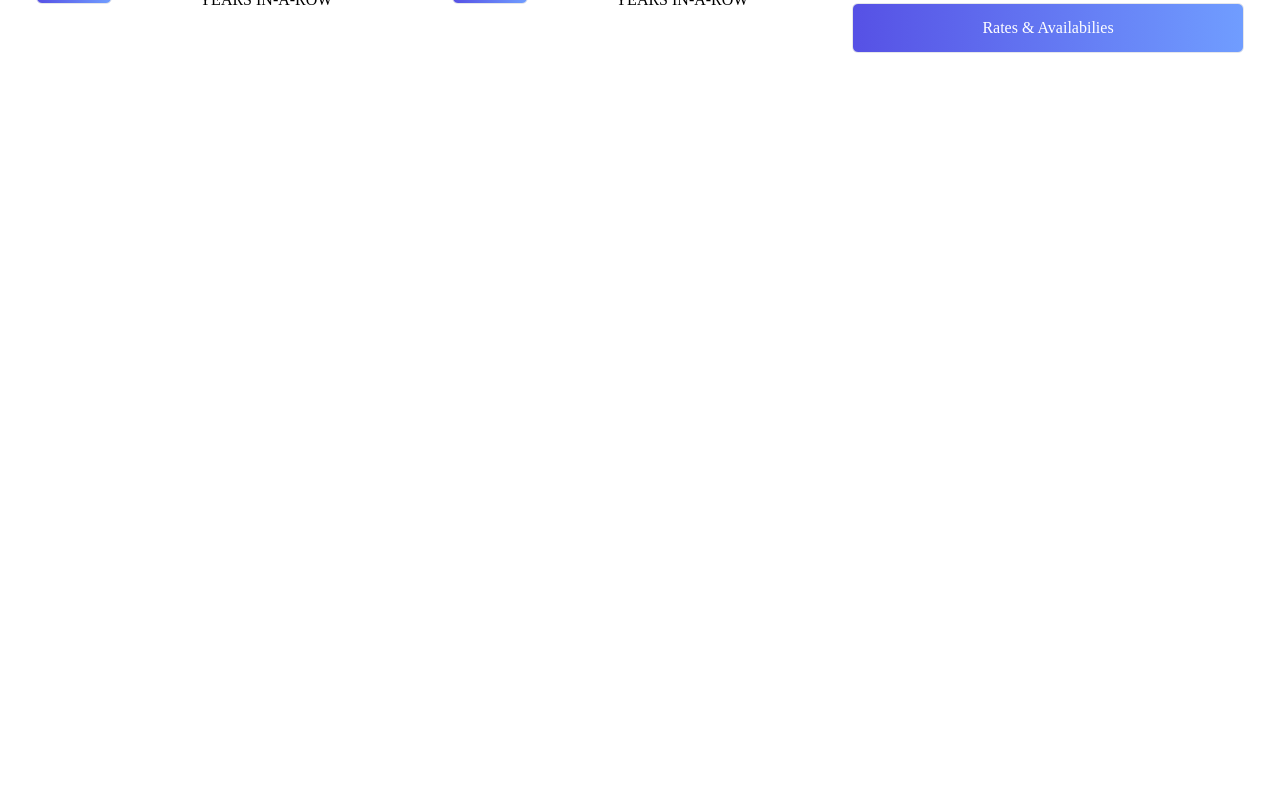
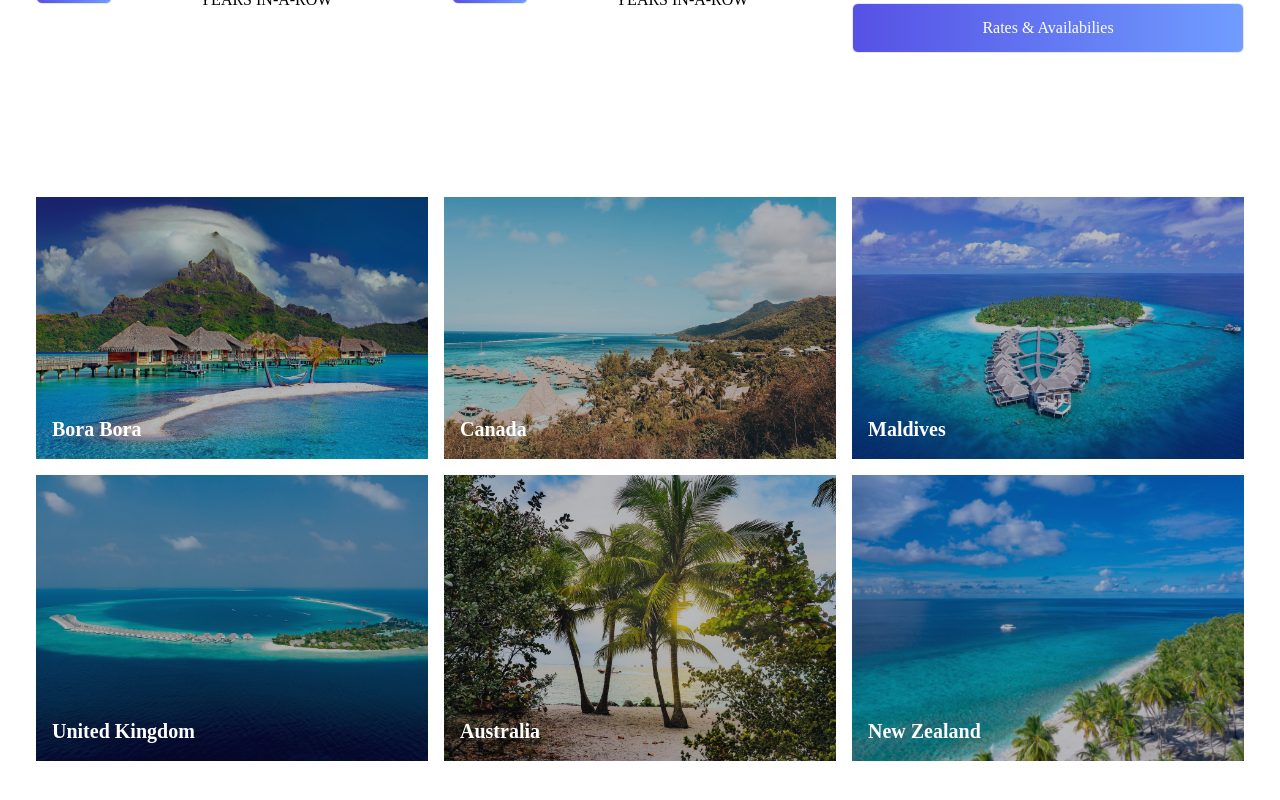
Before and after one commit to simicodes/aptive-travel, a React (Create React App) app: page / in a window 1280 px wide. Shown: the part 1987-2787 px from the top of the page. Before the commit the page ends 2120 px from the top, so only its background shows below. Built offline with nearby package versions, Linux system fonts and the light colour scheme.

Commit message:
Done with Select and SelectCard components

```diff
--- a/src/App.js
+++ b/src/App.js
@@ -2,6 +2,7 @@
 import Hero from "./components/Hero";
 import Navbar from "./components/Navbar";
 import Search from "./components/Search";
+import Select from "./components/Select";
 
 function App() {
   return (
@@ -10,6 +11,7 @@
       <Hero />
       <Destinations />
       <Search />
+      <Select />
     </div>
   );
 }
--- a/src/components/Search.jsx
+++ b/src/components/Search.jsx
@@ -57,6 +57,7 @@
           <div className="flex flex-col my-2">
             <label>Destination</label>
             <select className="border rounded-md p-2">
+              <option>Maldives</option>
               <option value="">Canada</option>
               <option>United Kingdom</option>
               <option>Australia</option>
--- /dev/null
+++ b/src/components/Select.jsx
@@ -0,0 +1,31 @@
+import React from "react";
+import SelectCard from "./SelectCard";
+
+import Borabora from "../assets/borabora.jpg";
+import Borabora2 from "../assets/borabora2.jpg";
+import KeyWest from "../assets/keywest.jpg";
+import Maldives from "../assets/maldives.jpg";
+import Maldives2 from "../assets/maldives2.jpg";
+import Maldives3 from "../assets/maldives3.jpg";
+
+const Select = () => {
+  return (
+    <div className="max-w-[1240px] mx-auto px-4 py-16 grid after: sm:grid-cols-2 lg:grid-cols-3 gap-4">
+      {/* <div className="relative">
+        <img src={Maldives} alt="/" />
+        <div className="absolute bg-gray-900/30 top-0 left-0 w-full h-full">
+          <p className="left-4 bottom-4 text-xl font-bold text-white absolute">Maldives</p>
+        </div>
+      </div> */}
+      {/* Cut to card component      */}
+      <SelectCard bg={Borabora} text="Bora Bora" />
+      <SelectCard bg={Borabora2} text="Canada" />
+      <SelectCard bg={Maldives} text="Maldives" />
+      <SelectCard bg={Maldives3} text="United Kingdom" />
+      <SelectCard bg={KeyWest} text="Australia" />
+      <SelectCard bg={Maldives2} text="New Zealand" />
+    </div>
+  );
+};
+
+export default Select;
--- /dev/null
+++ b/src/components/SelectCard.jsx
@@ -0,0 +1,16 @@
+import React from "react";
+
+const SelectCard = ({ bg, text }) => {
+  return (
+    <div className="relative">
+      <img className="w-full h-full object-cover" src={bg} alt="/" />
+      <div className="absolute bg-gray-900/30 top-0 left-0 w-full h-full">
+        <p className="left-4 bottom-4 text-xl font-bold text-white absolute">
+          {text}
+        </p>
+      </div>
+    </div>
+  );
+};
+
+export default SelectCard;
```
